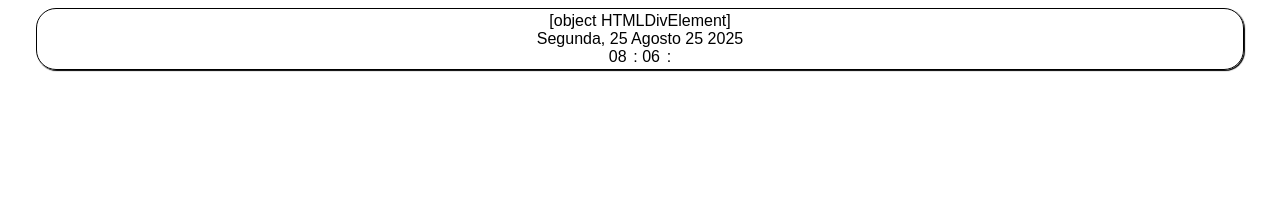
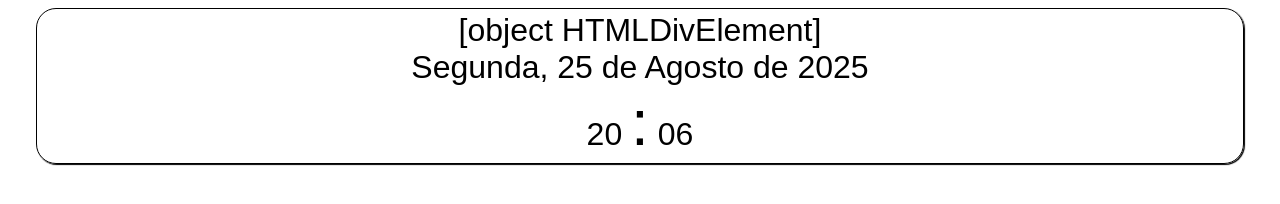
Before and after one commit to brunnovilela/Calendario, a plain HTML site: page index.html in a window 1280 px wide. Drawn offline with Linux system fonts and the light colour scheme.

Commit message:
index.html

```diff
--- a/index.html
+++ b/index.html
@@ -20,8 +20,8 @@
             padding: 3px 3px ;
             color: #000000;
             display: flex;
-            justify-content:center;
-            align-items:center;
+            justify-content: left;
+            align-items: center;
             flex-direction: column;
             max-width: 95%;
             margin: auto;
@@ -33,18 +33,18 @@
 
 
         .greet{
-            font-size: 1em;
+            font-size: 2em;
         }
 
         .date {
 
             font-family: arial;
-            font-size: 1em;
+            font-size: 2em;
         }
 
         .clock {
             font-family: arial;
-            font-size: 1em;
+            font-size: 2em;
         }
 
         .time {
@@ -53,7 +53,7 @@
         }
 
         .colon {
-            font-size: 1em;
+            font-size: 2em;
             display: inline-block;
         }
 
@@ -79,7 +79,7 @@
                     <div class="time" id="hour"></div>
                     <div class="colon">:</div>
                     <div class="time" id="min"></div>
-                    <div class="colon">:</div>
+
                 </div>
 
 
@@ -117,14 +117,14 @@ function dispalyGreetings(today){
         var monthName = monthNames[today.getMonth()];
         var date = today.getDate();
         var year = today.getFullYear();
-        document.getElementById('date').innerHTML =dayName+", "+date+" "+monthName+" "+date+" "+year;
+        document.getElementById('date').innerHTML =dayName+", "+date+" de "+monthName+" de "+year;
 
     }
 
 
            function dispalyClock(today) {
 
-        var hour = padZeros(twelveHour(today.getHours()));
+        var hour = padZeros(today.getHours());
         var minutes = padZeros(today.getMinutes());
 
 
```
